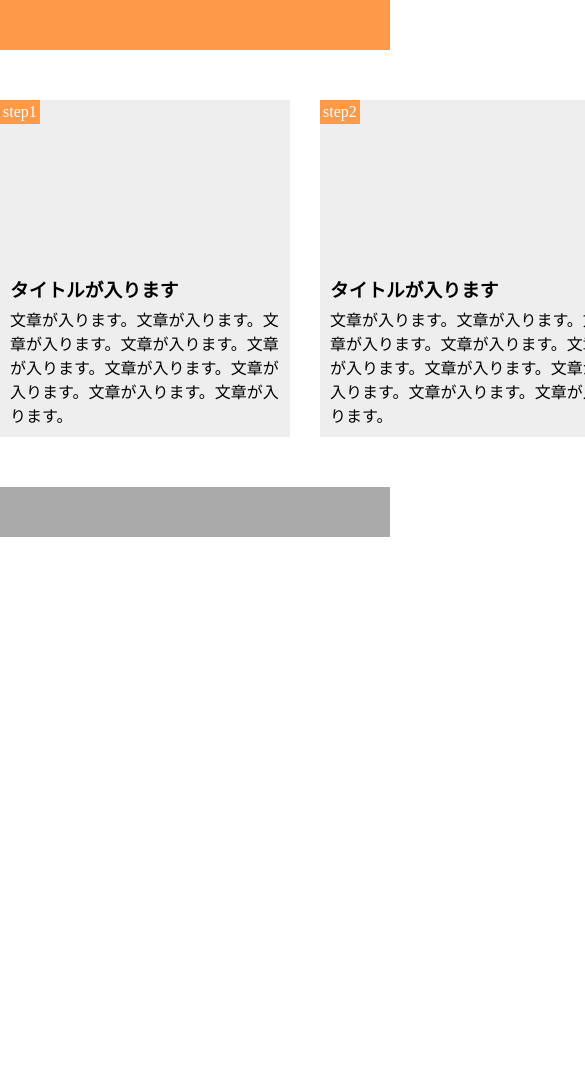
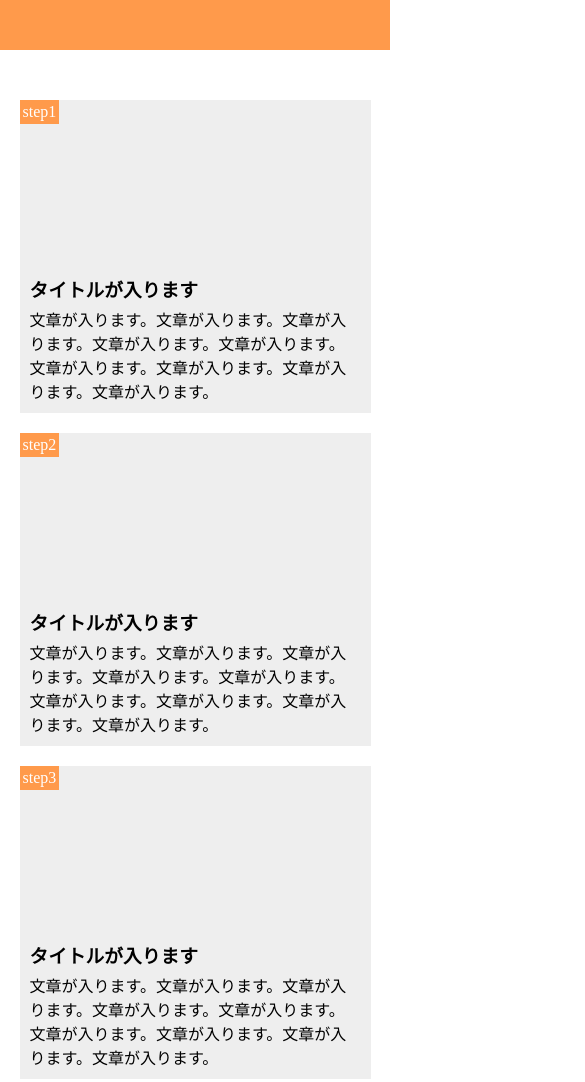
Before and after one commit to 8makicam/chapter9, a plain HTML site: page index.html in a window 390 px wide. Shown: the top 1082 px of the page, 585 px wide, since content can reach past the window. Before the commit the page ends 844 px from the top, so only its background shows below. Drawn offline with Linux system fonts and the light colour scheme.

Commit message:
initial commit

```diff
--- a/index.html
+++ b/index.html
@@ -2,13 +2,14 @@
 <html lang="ja">
   <head>
     <meta charset="UTF-8">
+    <meta name="viewport" content="width=device-width,initial-scale=1">
     <link rel="stylesheet" href="style.css">
     <title>9章演習</title>
   </head>
   <body>
   <header></header>
   <main>
-    <div class="step-box">
+    <div class="box">
       <div class="step-img1"></div>
       <span class="step-num">step1</span>
       <h3 class="title">タイトルが入ります</h3>
@@ -17,7 +18,7 @@
       </p>
     </div>
 
-    <div class="step-box">
+    <div class="box">
       <div class="step-img2"></div>
       <span class="step-num">step2</span>
       <h3 class="title">タイトルが入ります</h3>
@@ -26,7 +27,7 @@
       </p>
     </div>
 
-    <div class="step-box">
+    <div class="box">
       <div class="step-img3"></div>
       <span class="step-num">step3</span>
       <h3 class="title">タイトルが入ります</h3>
--- a/style.css
+++ b/style.css
@@ -15,7 +15,7 @@
   display: flex;
 }
 
-.step-box {
+.box {
   width: 300px;
   margin-right: 30px;
   padding: 10px;
@@ -23,7 +23,7 @@
   background-color: #eee;
 }
 
-.dtep-box:last-child {
+.step-box:last-child {
   margin-right: 0;
 }
 
@@ -65,3 +65,25 @@
   height: 50px;
   background-color: #aaa;
 }
+
+@media screen and (max-width: 768px) {
+  header {
+    width: 100%;
+  }
+
+  main {
+    width: 100%;
+    display: block;
+    margin-top: 50px auto;
+    margin-bottom: 50px auto;
+  }
+
+  .box {
+    width: 90%;
+    margin: 0 auto 20px;
+    position: relative;
+    background-color: #eee;
+  }
+
+
+}
```
